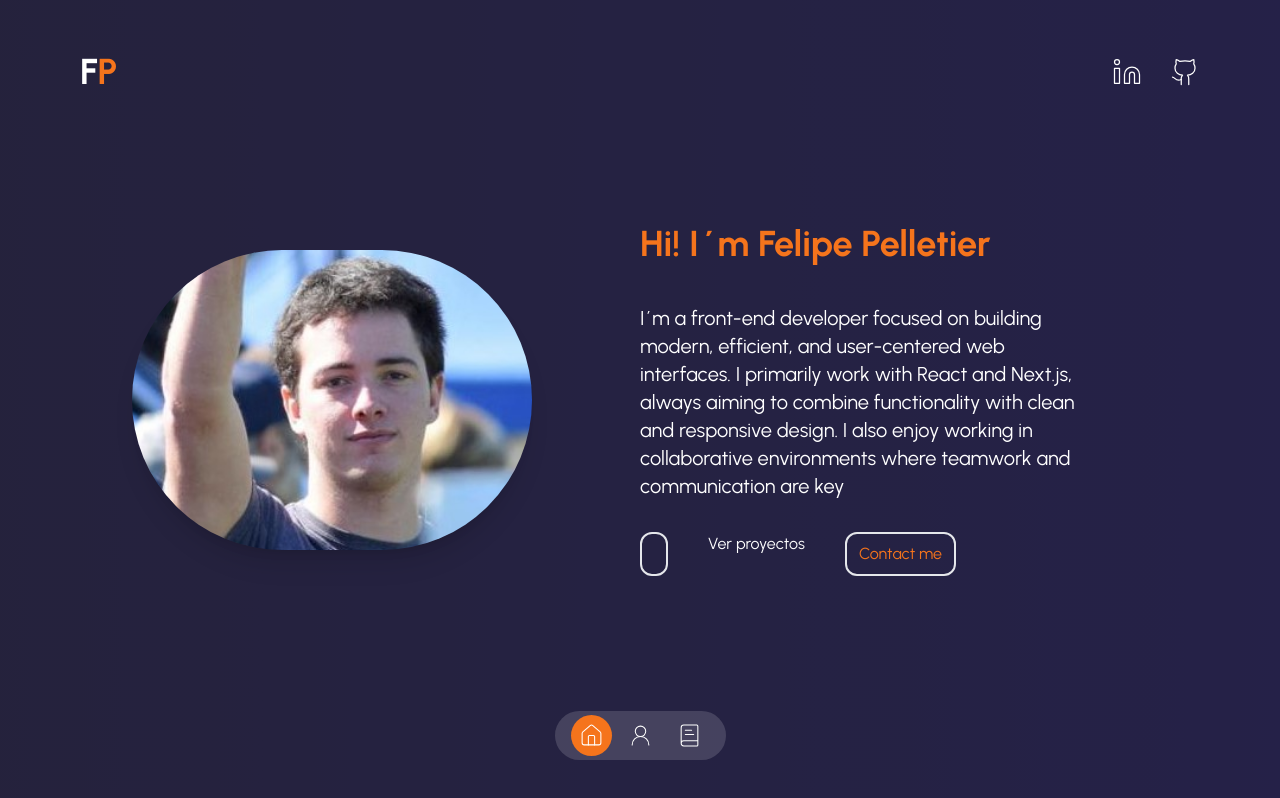
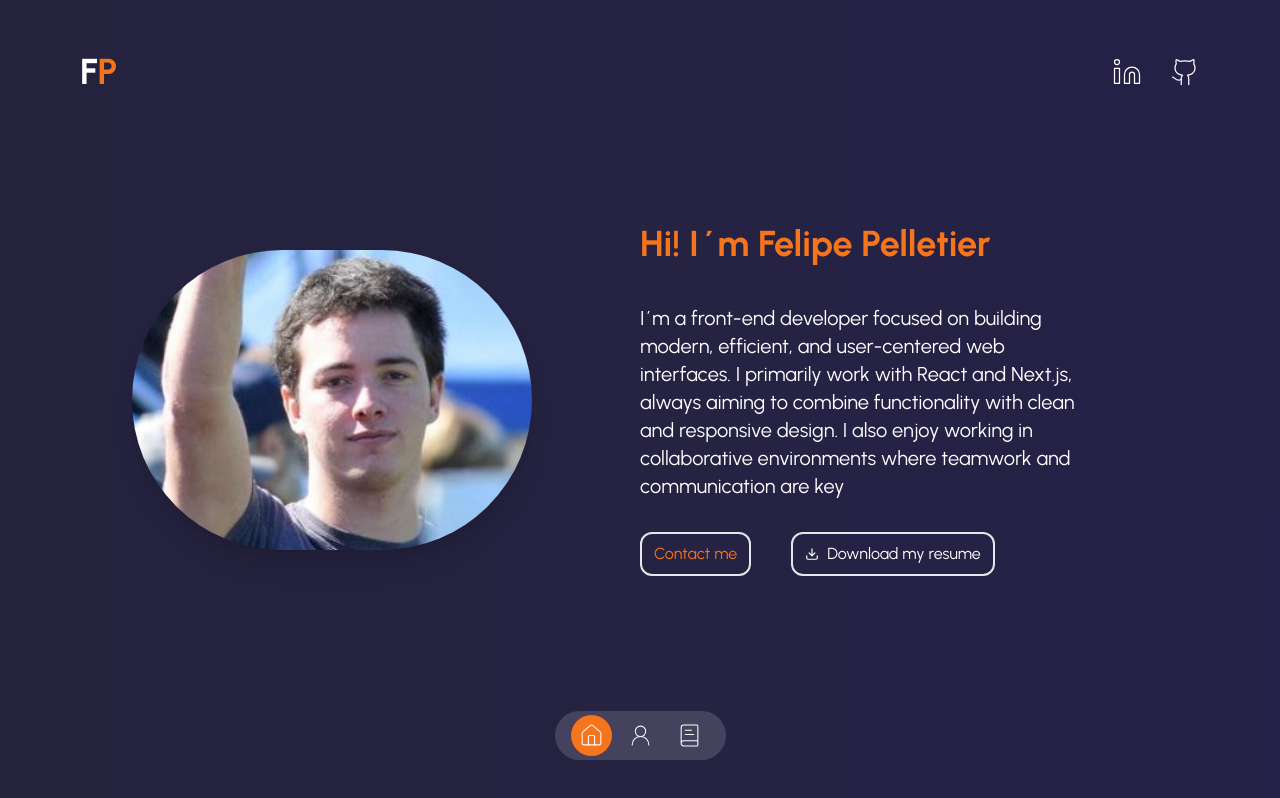
Before and after one commit to FelipePelletier/PortfolioPelletier, a Next.js app: page / in a window 1280 px wide. Built offline with nearby package versions, Linux system fonts and the light colour scheme.

Commit message:
agregado boton para descargar cv

```diff
--- a/components/introduction.tsx
+++ b/components/introduction.tsx
@@ -2,6 +2,7 @@
 
 import Image from "next/image";
 import Link from "next/link";
+import { Download } from "lucide-react";
 /* import { TypeAnimation } from "react-type-animation"; */
 
 const Introduction = () => {
@@ -35,17 +36,20 @@ const Introduction = () => {
           </p>
 
           <div className="flex item-center justify-center gap-3 md:justify-start md:gap-10">
-            <a
-              href="/projects"
-              className="px-3 py-2 transition-all border-2 cursor-pointer text-md w-fit rounded-xl hover:shadow-xl hover:shadow-white/50"
-            ></a>
-            Ver proyectos
             <Link
               href="/contact"
               className="px-3 py-2 transition-all border-2 cursor-pointer text-secondary border_secondary text-md w-fit rounded-xl hover:shadow-xl hover:shadow-secondary"
             >
               Contact me
             </Link>
+            <a
+              href="/Resume Felipe Pelletier.pdf"
+              download
+              className="flex items-center gap-2 px-3 py-2 transition-all border-2 cursor-pointer text-md w-fit rounded-xl hover:shadow-xl hover:shadow-white/50"
+            >
+              <Download size={14} />
+              Download my resume
+            </a>
           </div>
         </div>
       </div>
```
Also changed, not shown: 1 other file (tests, documents, lock files or other folders).
